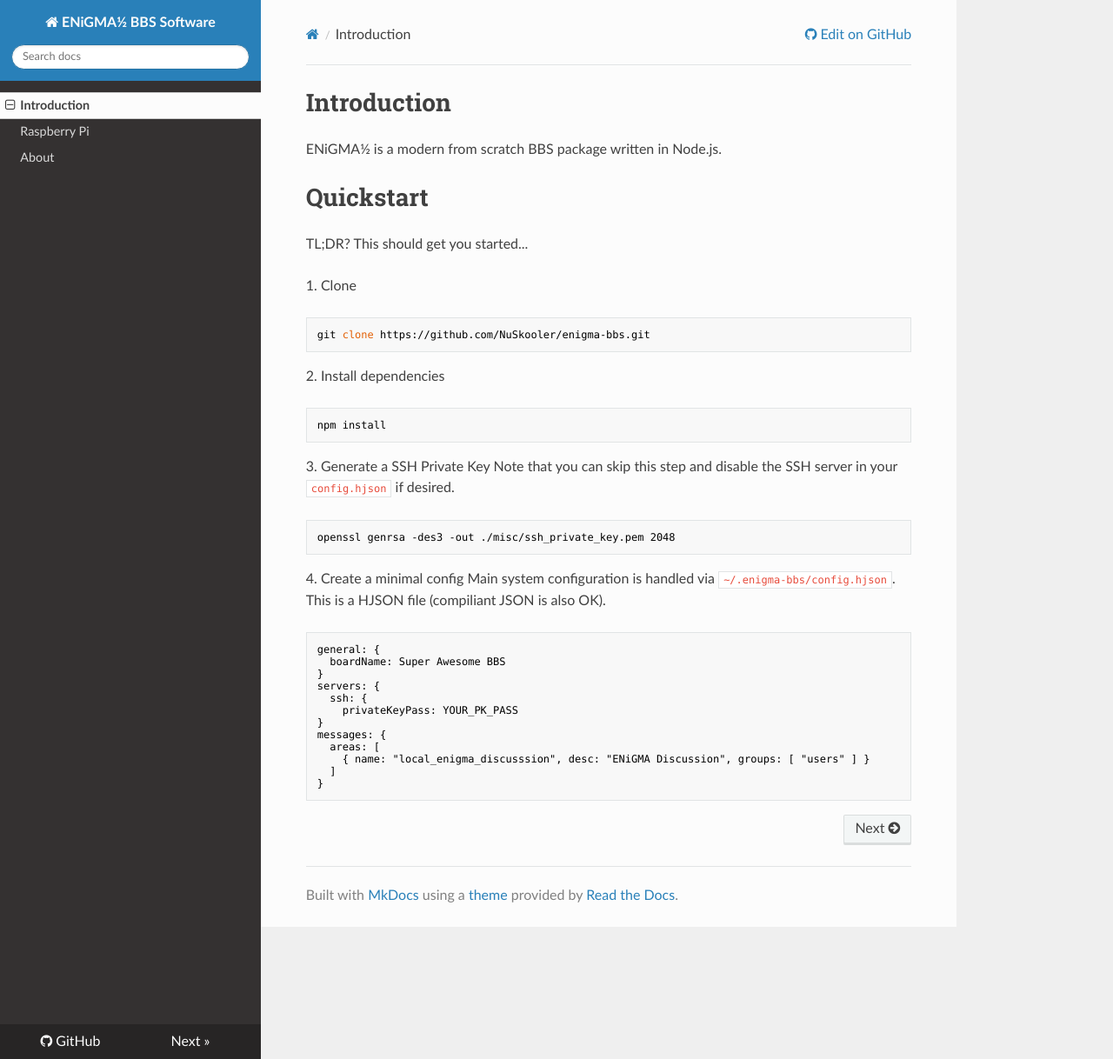
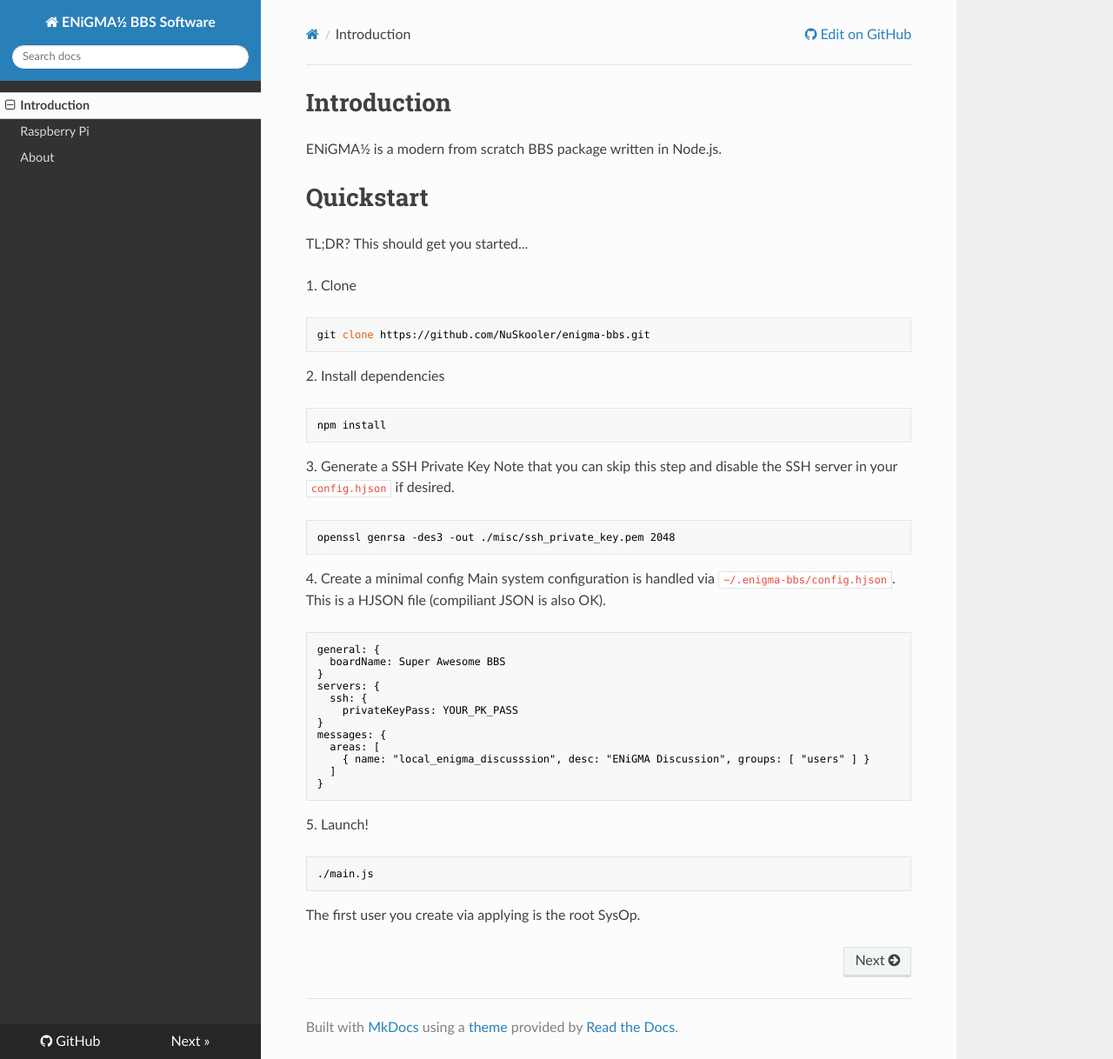
Before and after one commit to NuSkooler/enigma-bbs, an MkDocs documentation site: the page built from docs/index.md, in a window 1280 px wide and 1218 px high. Shown: the whole window at 87% size. Built offline with MkDocs 1.6.1, drawn with Linux system fonts in a browser that asks for light colours; nearby versions of some CDN libraries; old or Windows-style settings are respelled for this version of MkDocs.

Commit message:
* Change config.hjson path from ~/.enigma-bbs/config.hjson to ~/.config/enigma-bbs/config.hjson * Note about first user being sysop

````diff
--- a/docs/index.md
+++ b/docs/index.md
@@ -38,3 +38,10 @@ messages: {
   ]
 }
 ```
+
+5\. Launch!
+```bash
+./main.js
+```
+
+The first user you create via applying is the root SysOp.
````
Also changed, not shown: 1 other file.
